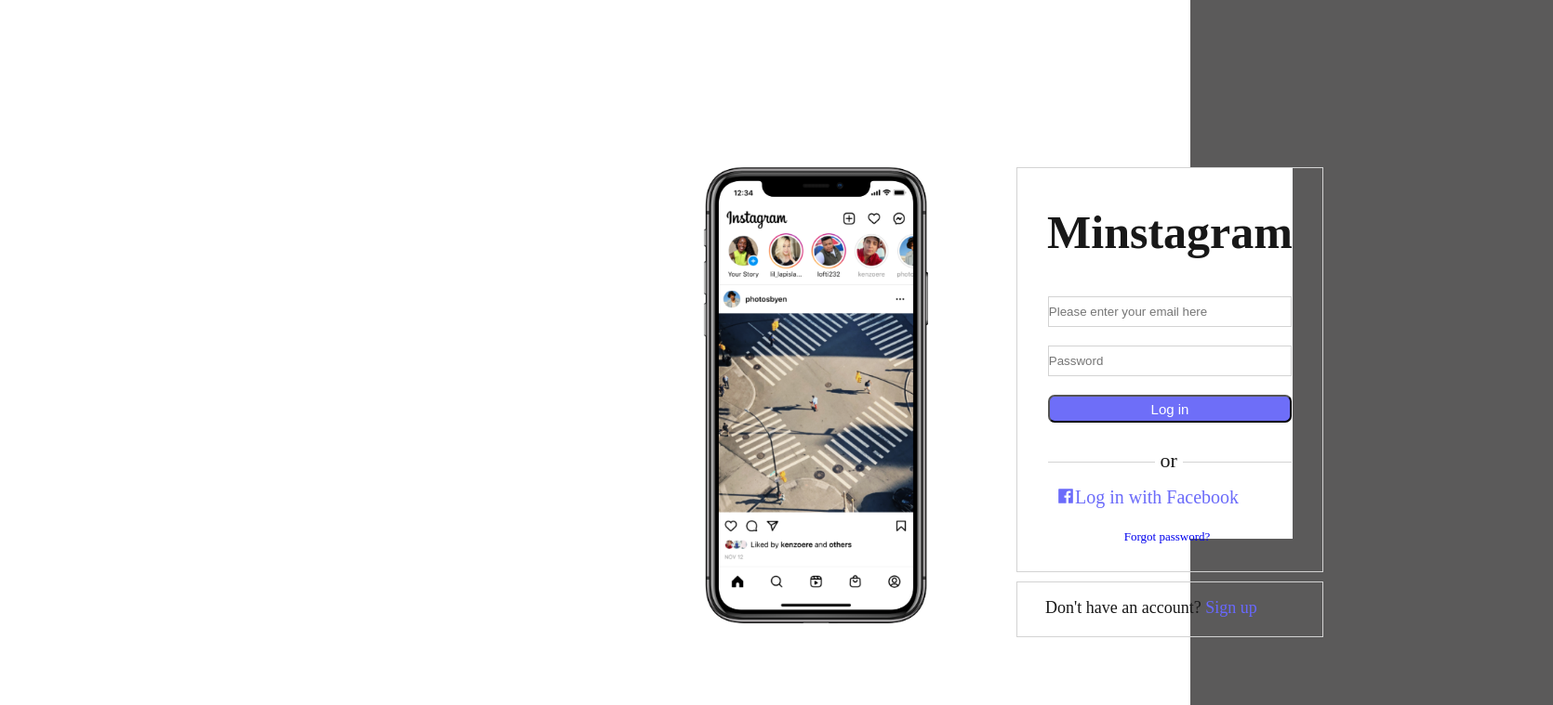
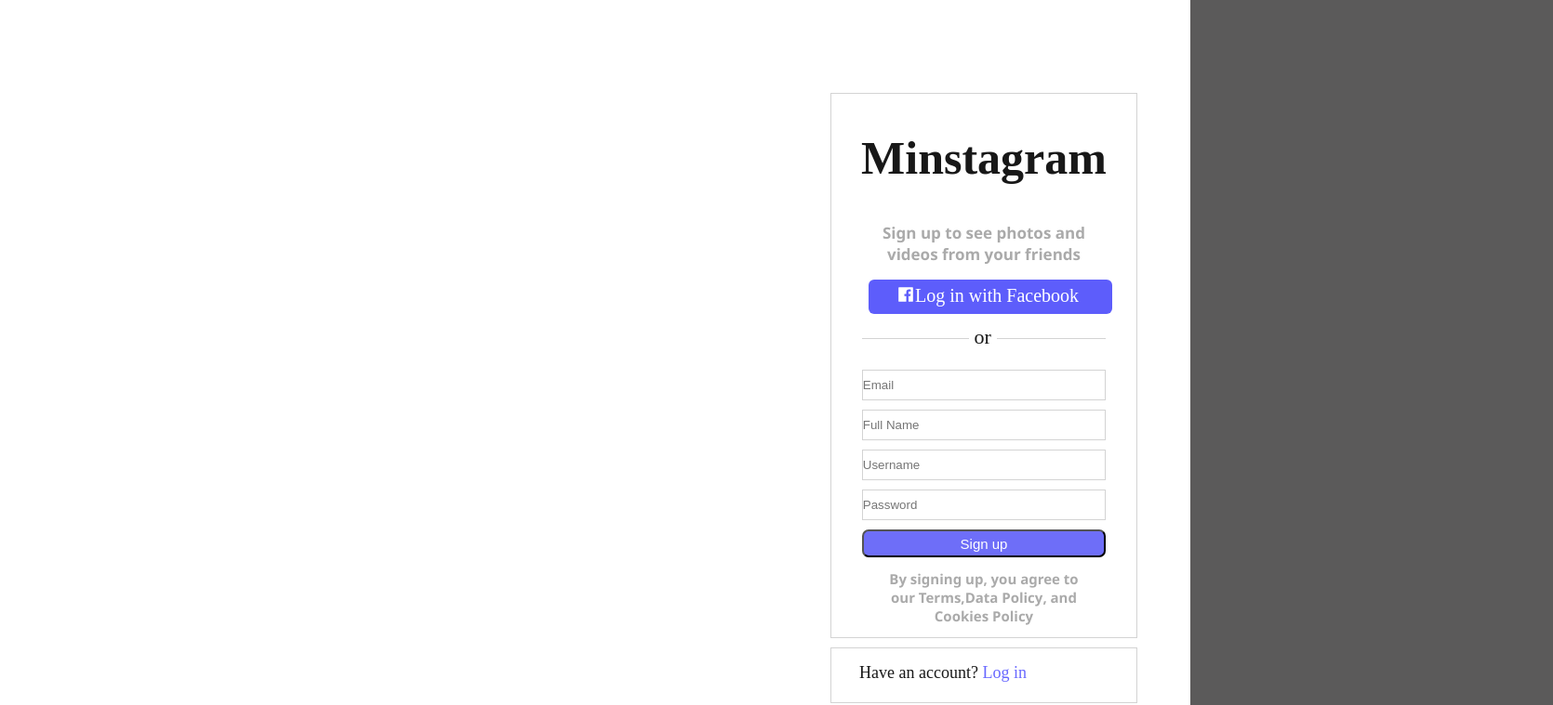
Before and after one commit to NikolayAvramov/InstagramClone, a React (Vite) app: page / in a window 1280 px wide. Shown: the top 759 px of the page at 93% size, 1670 px wide, since content can reach past the window. Built offline with nearby package versions, Linux system fonts and the light colour scheme.

Commit message:
make Regster page and styled it

```diff
--- a/src/components/HomePage/HomePage.jsx
+++ b/src/components/HomePage/HomePage.jsx
@@ -5,12 +5,13 @@
 import HomeCss from "./Home.module.css";
 import {Card} from "../Card/Card.jsx";
 import {Login} from "../Login/Login.jsx";
+import {Register} from "../Register/Register.jsx";
 export function HomePage() {
 	const {showUpload} = useContentContext();
 	console.log(showUpload);
 	return (
 		<div className={HomeCss.homePage}>
-			<Login />
+			<Register />
 			{/* {showUpload && <Upload />}
 			<div className={HomeCss.sideNav}>
 				<Navigation />
--- /dev/null
+++ b/src/components/Register/Register.jsx
@@ -0,0 +1,38 @@
+import {Link} from "react-router-dom";
+import {AiFillFacebook} from "react-icons/ai";
+import RegisterCss from "./Register.module.css";
+
+export function Register() {
+	return (
+		<div className={RegisterCss.container}>
+			<div className={RegisterCss.wrapper}>
+				<div className={RegisterCss.acc}>
+					<h3 className={RegisterCss.title}>Minstagram</h3>
+
+					<p className={RegisterCss.text}> Sign up to see photos and videos from your friends</p>
+					<div className={RegisterCss.alternative}>
+						<AiFillFacebook />
+						<p>Log in with Facebook</p>
+					</div>
+					<p className={RegisterCss.or}>or</p>
+					<div className={RegisterCss.inputBox}>
+						<input className={RegisterCss.input} type="text" placeholder="Email" />
+						<input className={RegisterCss.input} type="text" placeholder="Full Name" />
+						<input className={RegisterCss.input} type="text" placeholder="Username" />
+						<input className={RegisterCss.input} type="password" placeholder="Password" />
+						<button className={RegisterCss.loginBtn}>Sign up</button>
+						<p className={RegisterCss.textAgree}>
+							By signing up, you agree to our <strong>Terms,Data Policy</strong>, and <strong>Cookies Policy</strong>
+						</p>
+					</div>
+				</div>
+
+				<div className={RegisterCss.noAcc}>
+					<p>
+						Have an account? <Link className={RegisterCss.signULink}>Log in</Link>
+					</p>
+				</div>
+			</div>
+		</div>
+	);
+}
--- /dev/null
+++ b/src/components/Register/Register.module.css
@@ -0,0 +1,131 @@
+* {
+	margin: 0;
+	padding: 0;
+}
+
+.container {
+	display: flex;
+	flex-direction: column;
+	width: 100vw;
+	background-color: white;
+	height: 100vh;
+	position: relative;
+	color: rgb(24, 24, 24);
+}
+.wrapper {
+	background-color: rgb(255, 255, 255);
+	position: absolute;
+	top: 10rem;
+	left: 86rem;
+	height: 40rem;
+	width: 33rem;
+}
+
+.title {
+	margin: 4rem 0;
+	font-size: 5rem;
+	text-align: center;
+	font-family: "Times New Roman", Times, serif;
+}
+.text {
+	color: rgb(170, 170, 170);
+	font-weight: 600;
+	font-family: "Segoe UI", Tahoma, Geneva, Verdana, sans-serif;
+	text-align: center;
+	width: 80%;
+	margin-left: 10%;
+	font-size: 1.7rem;
+	margin-bottom: 5%;
+}
+
+.textAgree {
+	color: rgb(170, 170, 170);
+	font-weight: 600;
+	font-family: "Segoe UI", Tahoma, Geneva, Verdana, sans-serif;
+	text-align: center;
+	width: 80%;
+	margin-left: 10%;
+	font-size: 1.5rem;
+	margin-bottom: 5%;
+}
+.inputBox {
+	padding-top: 10%;
+	margin-left: 10%;
+	width: 80%;
+	display: flex;
+	flex-direction: column;
+	gap: 1rem;
+	border-top: 1px solid lightgray;
+}
+.input {
+	border: 0.01rem solid lightgray;
+	height: 3.3rem;
+	color: rgb(43, 42, 42);
+	background-color: rgb(255, 255, 255);
+}
+.acc {
+	margin-left: 10%;
+	width: 100%;
+	border: 0.1rem solid lightgray;
+}
+.loginBtn {
+	height: 3rem;
+	color: white;
+	width: 100%;
+
+	margin-bottom: 1%;
+	font-size: 1.5rem;
+	border-radius: 0.7rem;
+	background-color: rgb(110, 110, 248);
+}
+.or {
+	margin-left: 45%;
+	background-color: white;
+	display: block;
+	width: 3rem;
+	font-size: 2.2rem;
+	text-align: center;
+	transform: translateY(1.2rem);
+}
+.alternative {
+	border-radius: 0.6rem;
+	padding-left: 3rem;
+	height: 3.7rem;
+	padding-top: 0.6rem;
+	width: 80%;
+	font-size: 2rem;
+	margin-left: 4rem;
+	color: rgb(255, 255, 255);
+	display: flex;
+	background-color: rgb(93, 93, 251);
+}
+.forgotPass {
+	text-decoration: none;
+	font-size: 1.3rem;
+	margin-top: 7%;
+	margin-left: 35%;
+	display: block;
+	margin-bottom: 9%;
+}
+.noAcc {
+	margin-top: 1rem;
+	padding-top: 5%;
+	padding-left: 3rem;
+	height: 4rem;
+	border: 0.1rem solid lightgray;
+	margin-left: 10%;
+	width: 100%;
+	height: 6rem;
+	font-size: 1.8rem;
+}
+.signULink {
+	color: rgb(104, 104, 255);
+	text-decoration: none;
+}
+.image {
+	position: absolute;
+	left: 67rem;
+	top: 10rem;
+	width: 100rem;
+	height: 65rem;
+}
```
